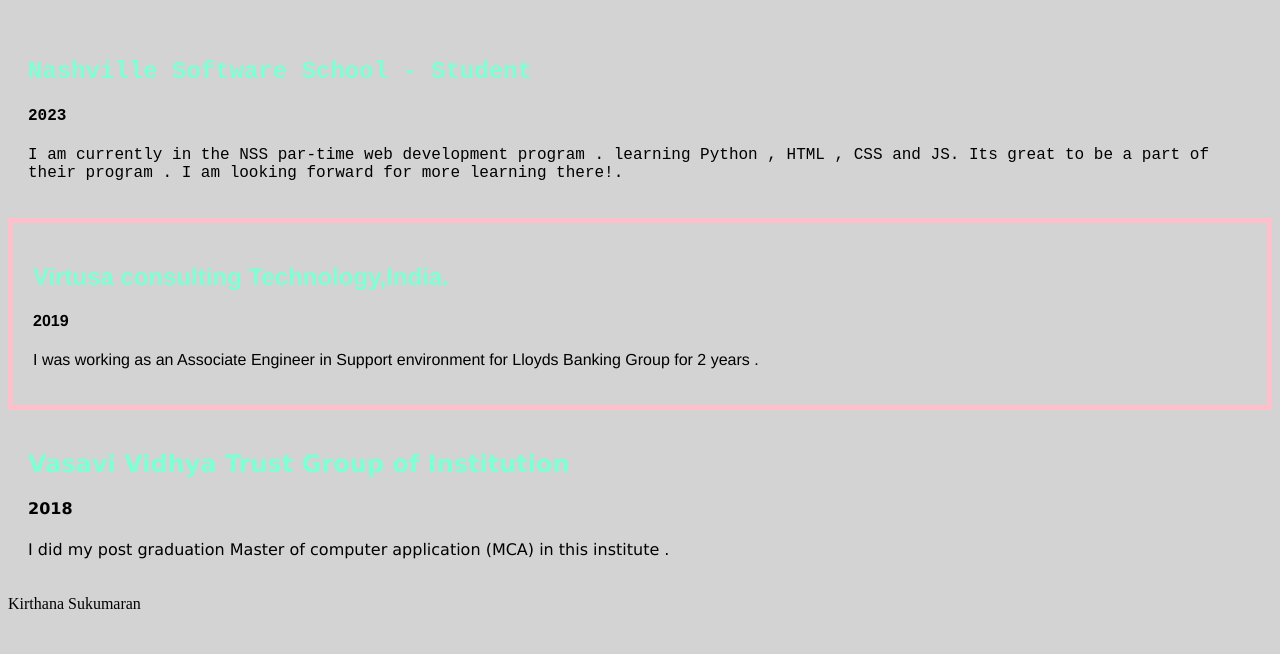
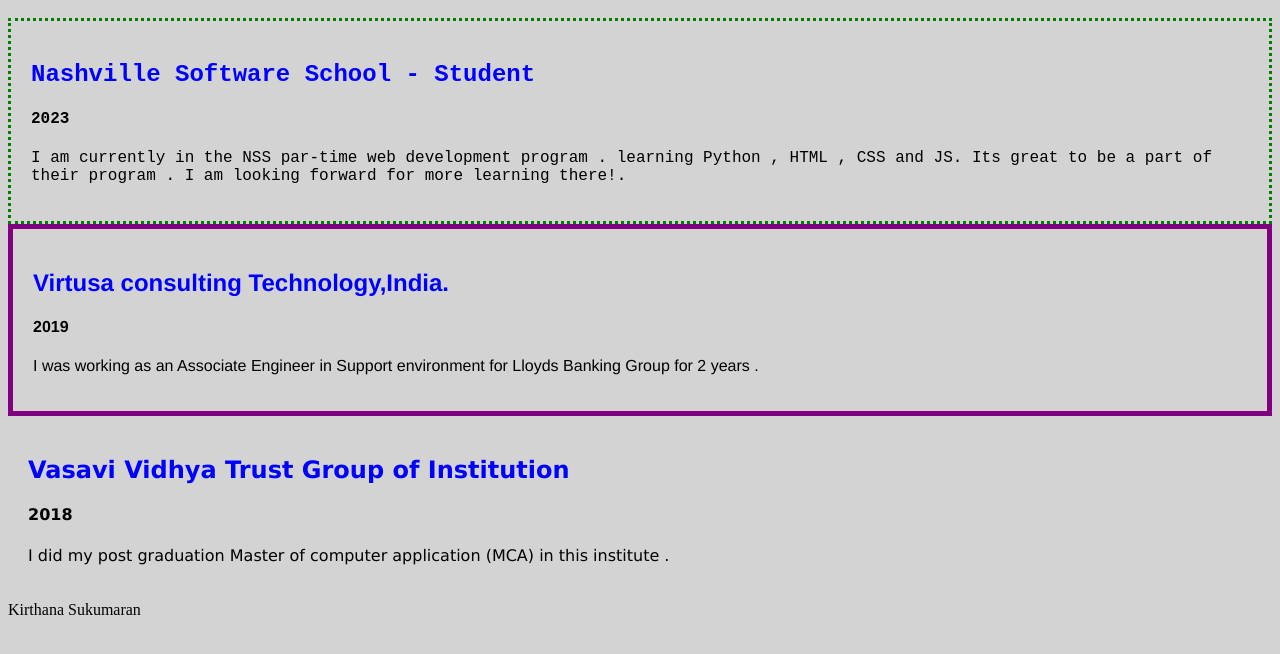
Before and after one commit to Kirthanaa07/LAB-HTML-Resume, a plain HTML site: page index.html in a window 1280 px wide. Shown: the part 48-702 px from the top of the page. Drawn offline with Linux system fonts and the light colour scheme.

Commit message:
Changed the BC color

```diff
--- a/main.css
+++ b/main.css
@@ -1,5 +1,5 @@
 h2{
-  color:aquamarine;
+  color:Blue;
 }
 
 article{
@@ -8,13 +8,13 @@
 
 #articleOne{
   font-family:"Courier New";
-  border:3px bold lightyellow;
+  border:3px dotted green;
 
 }
 
 #articleTwo{
   font-family: 'Franklin Gothic Medium';
-  border:5px solid pink;
+  border:5px solid purple;
 }
 
 #articleThree{
```
